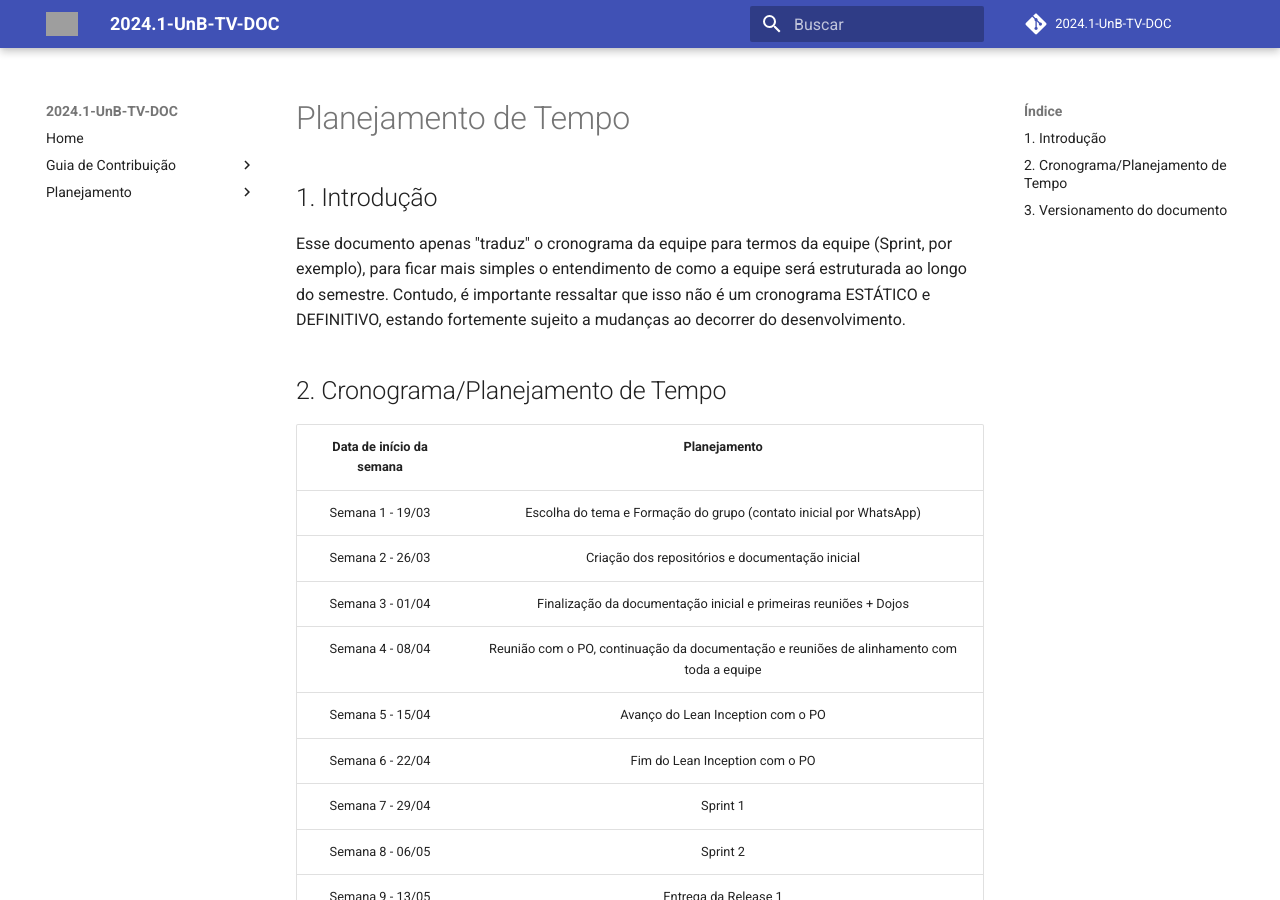
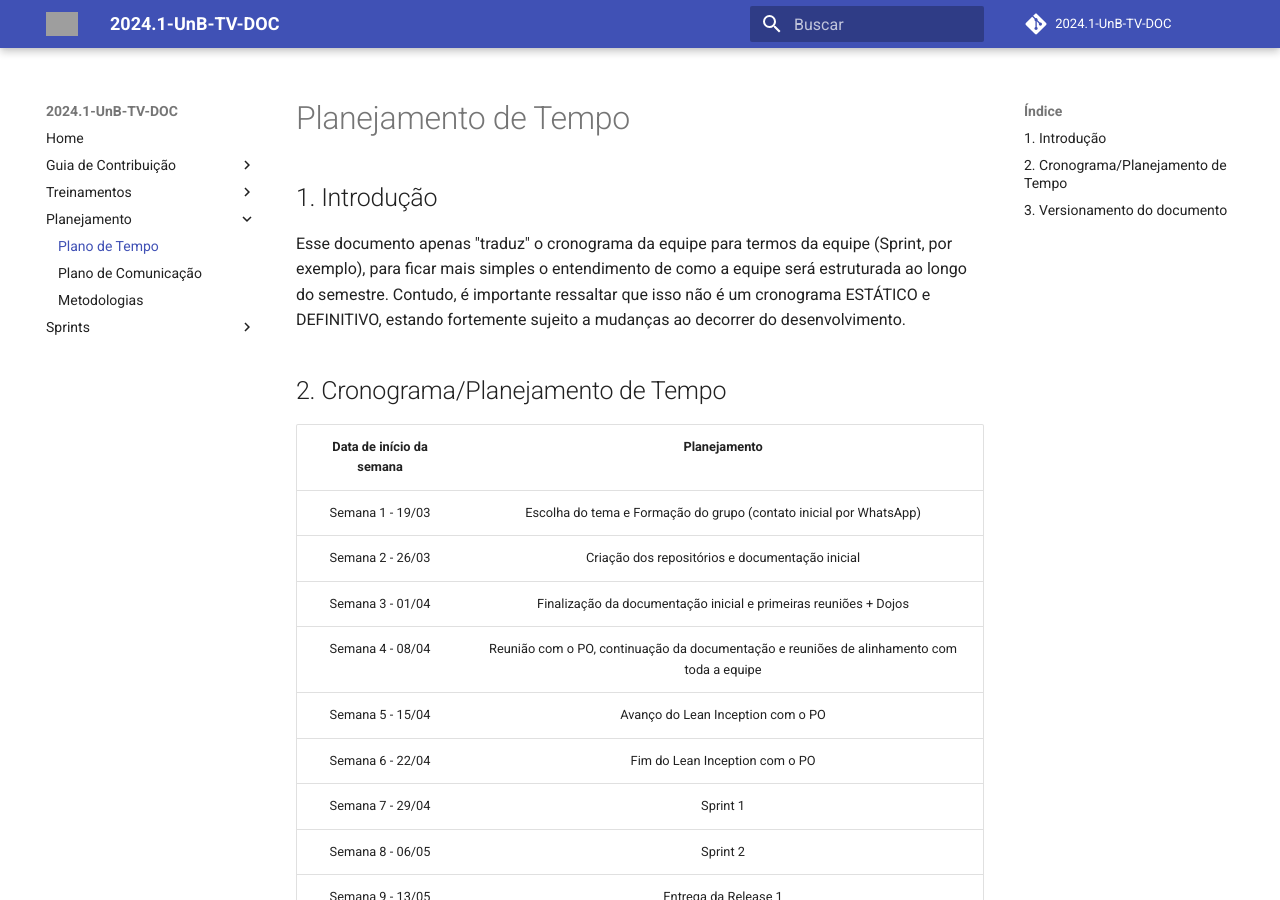
Before and after one commit to fga-eps-mds/2024.1-UnB-TV-DOC, an MkDocs documentation site: the page built from docs/planejamento/PlanejamentoTempo.md, in a window 1280 px wide and 900 px high. Built offline with MkDocs 1.6.1 and Material for MkDocs 9.7.7, drawn with Linux system fonts in a browser that asks for light colours; comment, search, counter and statistics services are not loaded; grey boxes are pictures that could not be loaded.

Commit message:
atualização da sidebar

```diff
--- a/mkdocs.yml
+++ b/mkdocs.yml
@@ -8,9 +8,15 @@ nav:
   - Guia de Contribuição:
     - Código de Conduta: contribuicao/CodigoConduta.md
     - Políticas de Contribuição: contribuicao/PoliticasContribuicao.md
+  - Treinamentos:
+    - Quadro de Conhecimentos: treinamentos/QuadroConhecimento.md
   - Planejamento:
+    - Plano de Tempo: planejamento/PlanejamentoTempo.md
+    - Plano de Comunicação: planejamento/PlanoComunicacao.md
     - Metodologias: planejamento/Metodologias.md
-    - Plano de Comunicação: planejamento/PlanoComunicacao.md
+  - Sprints:
+    - Sprint Template: sprints/SprintTemplate.md
+    - Pareamento Template: sprints/PareamentoTemplate.md
 
 theme:
   name: material
```
